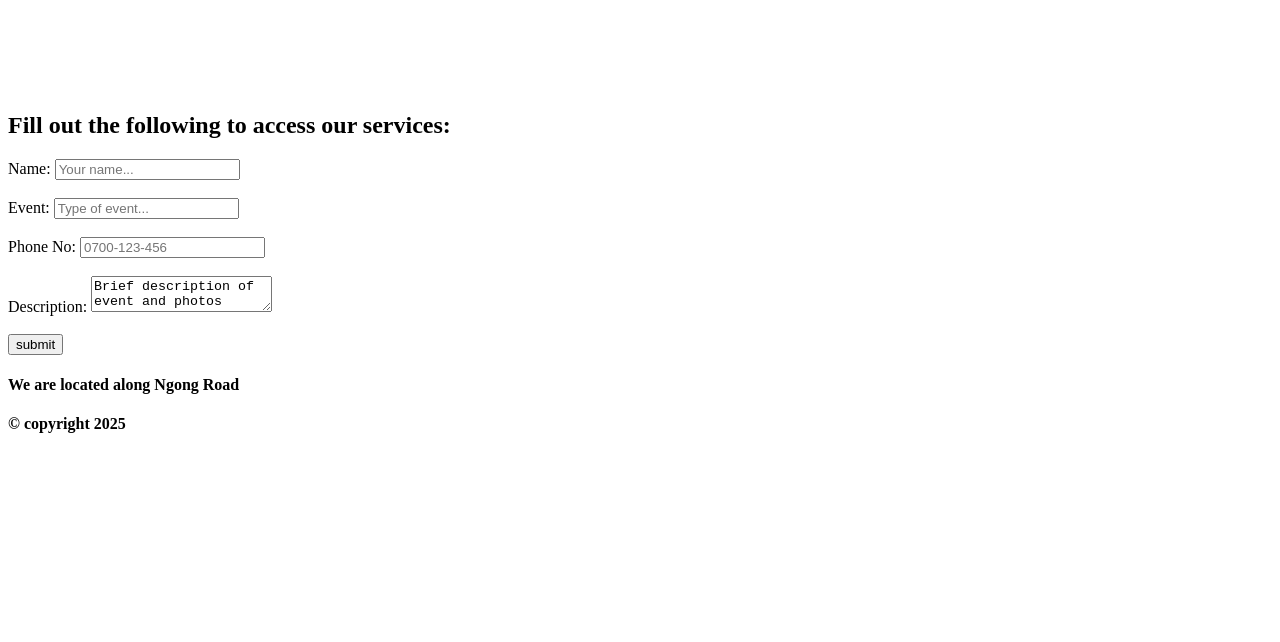
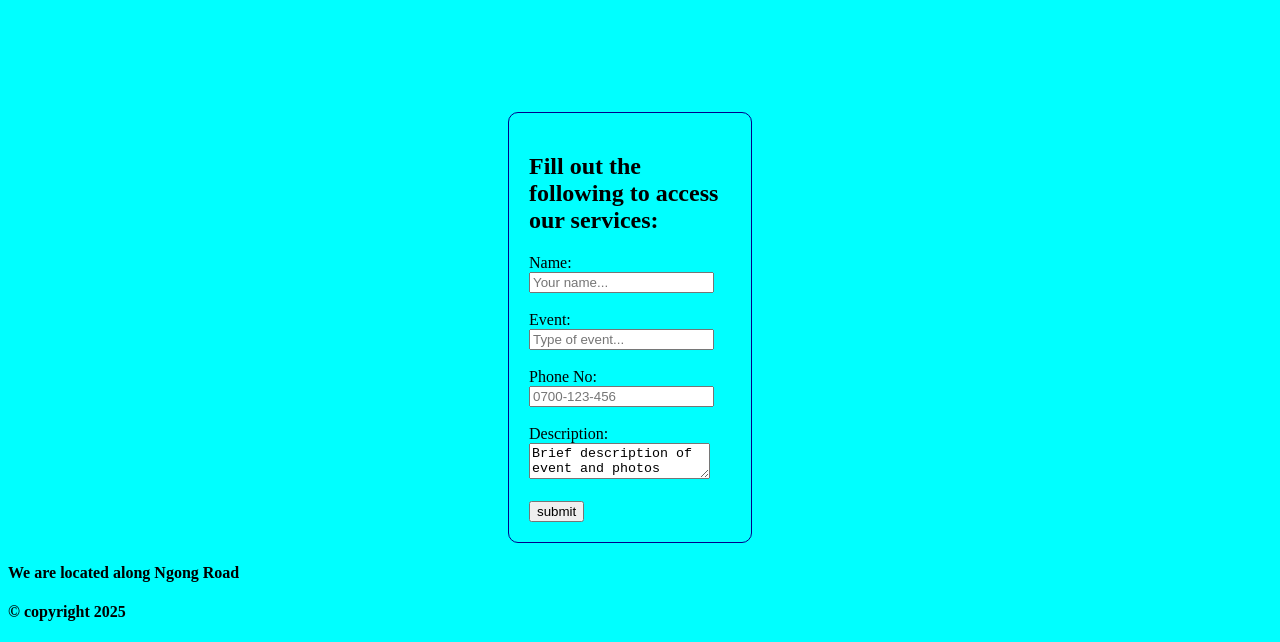
Before and after one commit to CynthiaMugo/photography_website, a plain HTML site: page index.html in a window 1280 px wide. Shown: the part 2375-3017 px from the top of the page. Before the commit the page ends 2829 px from the top, so only its background shows below. Drawn offline with Linux system fonts and the light colour scheme.

Commit message:
Add background color

```diff
--- a/index.css
+++ b/index.css
@@ -57,9 +57,15 @@ img {
     font-style: italic;
 }
 .form {
-    margin: px;
-    a;
+    margin-left: 500px;
+    border: 1px solid darkblue;
+    border-radius: 10px;
+    padding: 20px;
+    margin-right: 520px;
 }
 .footer {
     margin-top: px;
 }
+body {
+    background-color: aqua;
+}
```
